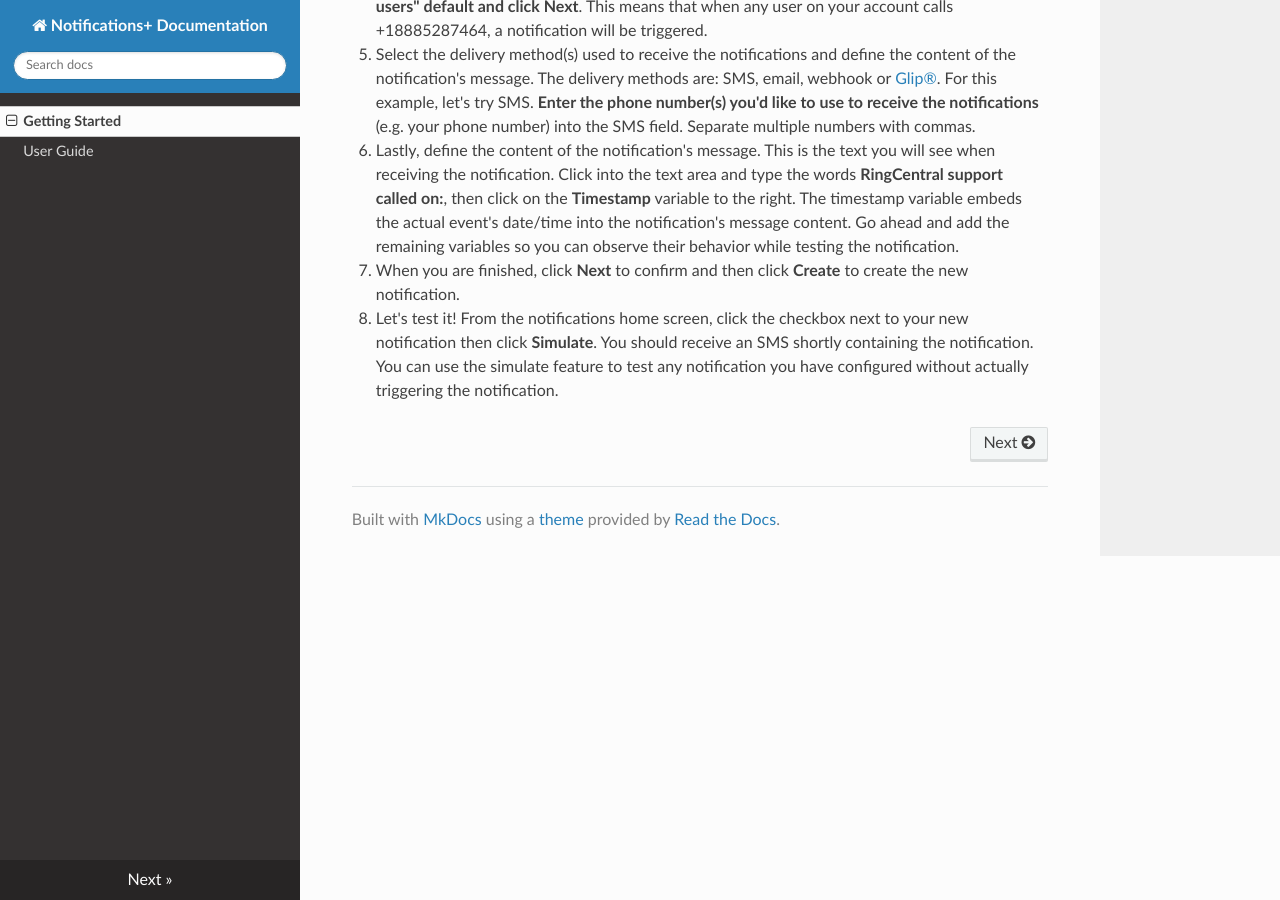
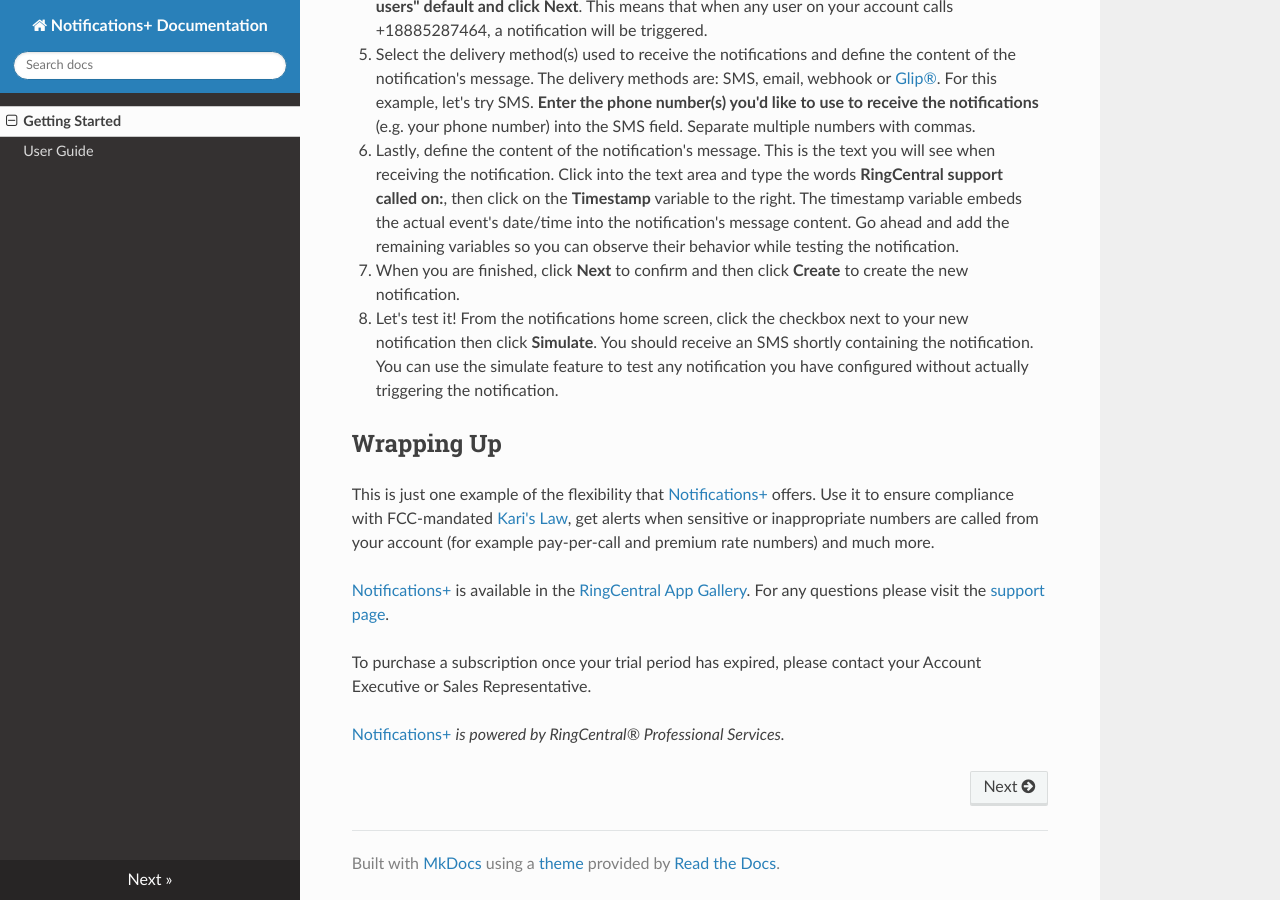
Before and after one commit to RingCentral-Pro-Services/notificationsplus-docs, an MkDocs documentation site: the page built from docs/index.md, in a window 1280 px wide and 900 px high, scrolled down 1208 px. Built offline with MkDocs 1.6.1, drawn with Linux system fonts in a browser that asks for light colours; nearby versions of some CDN libraries.

Commit message:
Testing themes

```diff
--- a/docs/index.md
+++ b/docs/index.md
@@ -41,3 +41,13 @@ To get started, we'll walkthrough setting up and using an example notification t
 7. When you are finished, click **Next** to confirm and then click **Create** to create the new notification.
 
 8. Let's test it! From the notifications home screen, click the checkbox next to your new notification then click **Simulate**. You should receive an SMS shortly containing the notification. You can use the simulate feature to test any notification you have configured without actually triggering the notification.
+
+## Wrapping Up
+
+This is just one example of the flexibility that [Notifications+](https://notificationsplus.ps.ringcentral.com) offers. Use it to ensure compliance with FCC-mandated [Kari's Law](https://www.fcc.gov/mlts-911-requirements), get alerts when sensitive or inappropriate numbers are called from your account (for example pay-per-call and premium rate numbers) and much more.
+
+[Notifications+](https://notificationsplus.ps.ringcentral.com) is available in the [RingCentral App Gallery](https://www.ringcentral.com/apps/). For any questions please visit the [support page](https://community.ringcentral.com/index.html).
+
+To purchase a subscription once your trial period has expired, please contact your Account Executive or Sales Representative.
+
+[Notifications+](https://notificationsplus.ps.ringcentral.com) *is powered by RingCentral® Professional Services.*
```
